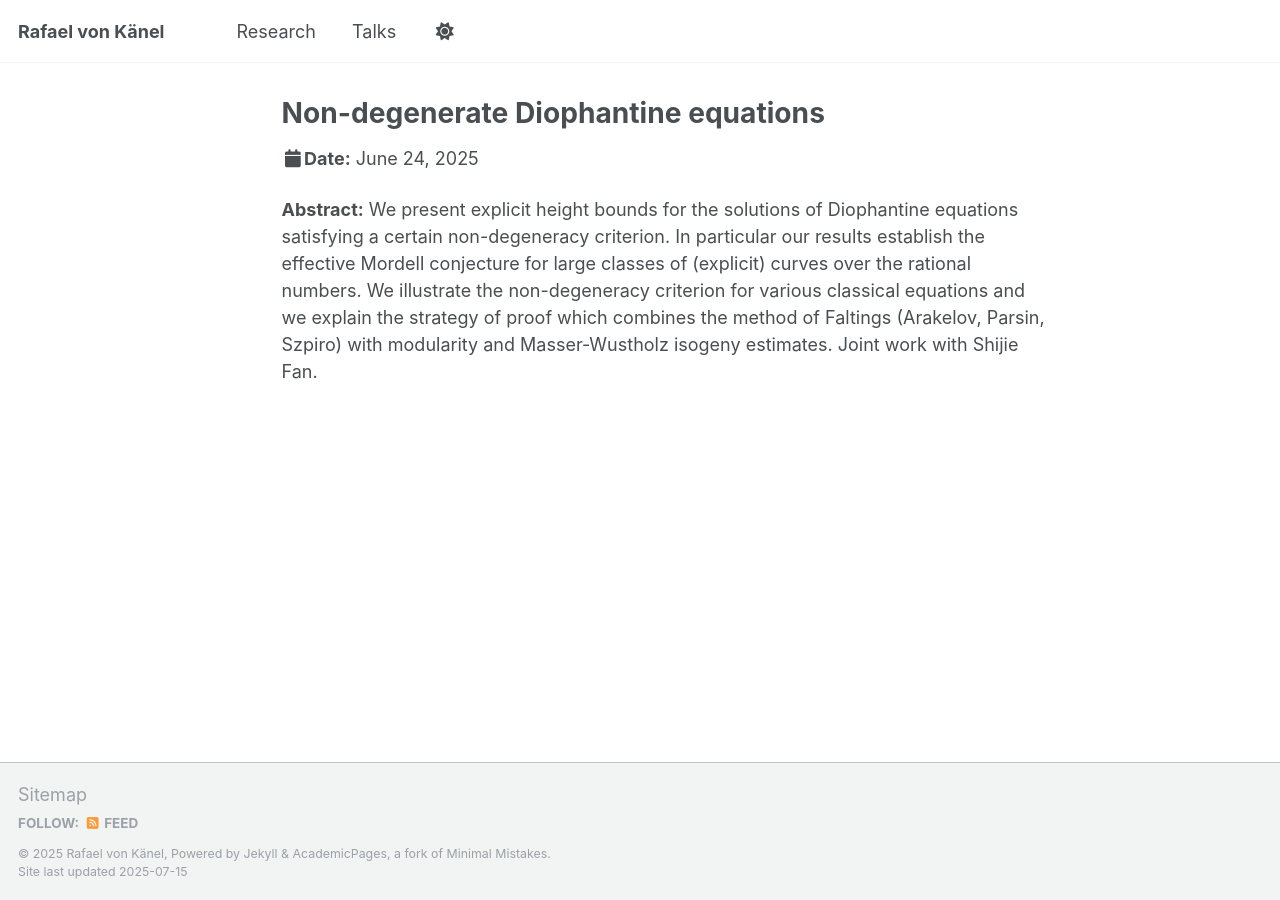
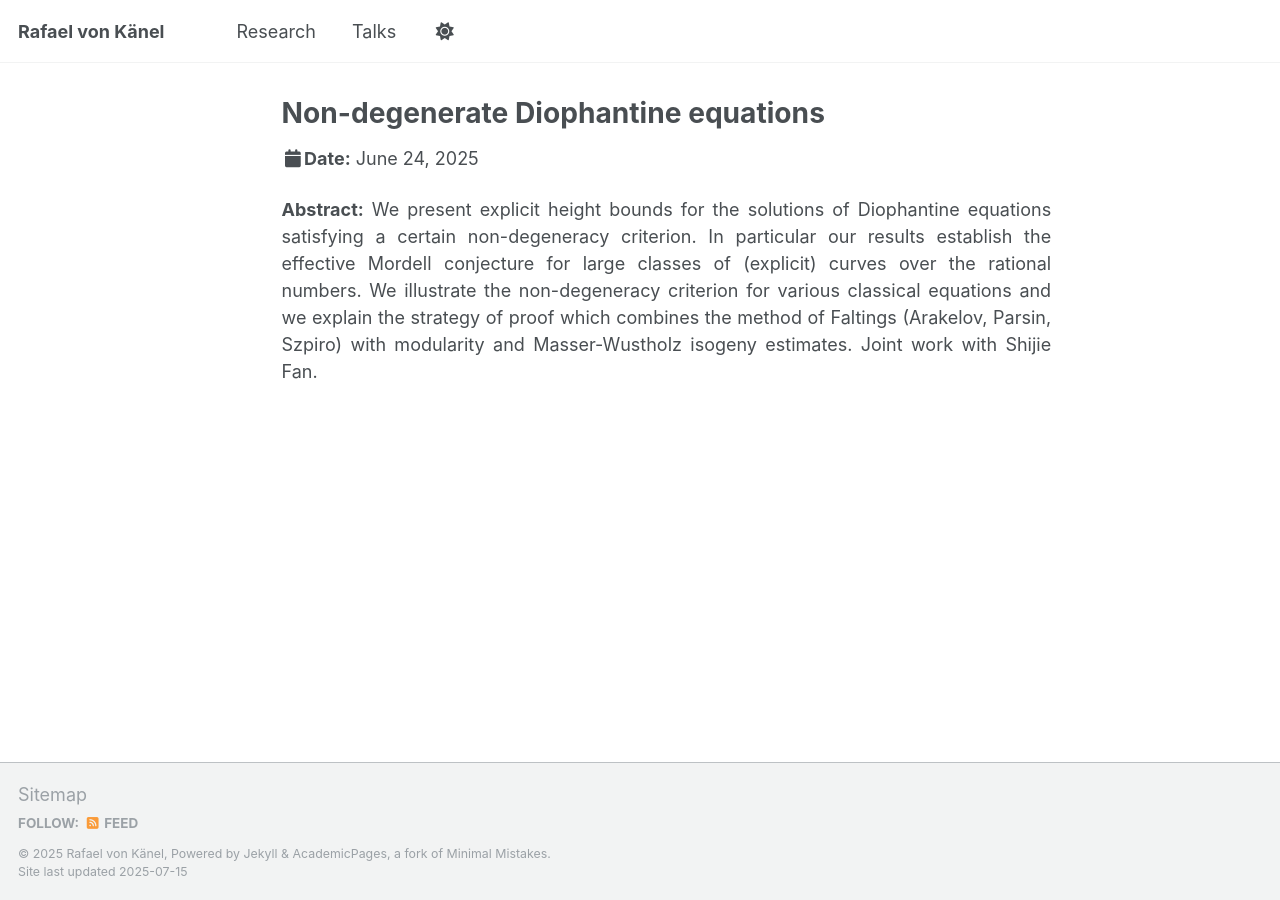
Before and after one commit to rafaelvonkanel/rafaelvonkanel.github.io, a Jekyll site: the page built from _talks/2025-06-24-talk.md, in a window 1280 px wide. Built offline with Jekyll 4.4.1, drawn with Linux system fonts in a browser that asks for light colours; a script that is not in the unit is left out.

Commit message:
Update 2025-06-24-talk.md

```diff
--- a/_talks/2025-06-24-talk.md
+++ b/_talks/2025-06-24-talk.md
@@ -8,4 +8,5 @@ date: June 24, 2025
 nav_exclude: true
 author_profile: false
 ---
+<div style="text-align: justify !important; text-justify: inter-word;" markdown="1">
 **Abstract:** We present explicit height bounds for the solutions of Diophantine equations satisfying a certain non-degeneracy criterion. In particular our results establish the effective Mordell conjecture for large classes of (explicit) curves over the rational numbers. We illustrate the non-degeneracy criterion for various classical equations and we explain the strategy of proof which combines the method of Faltings (Arakelov, Parsin, Szpiro) with modularity and Masser-Wustholz isogeny estimates. Joint work with Shijie Fan.
```
